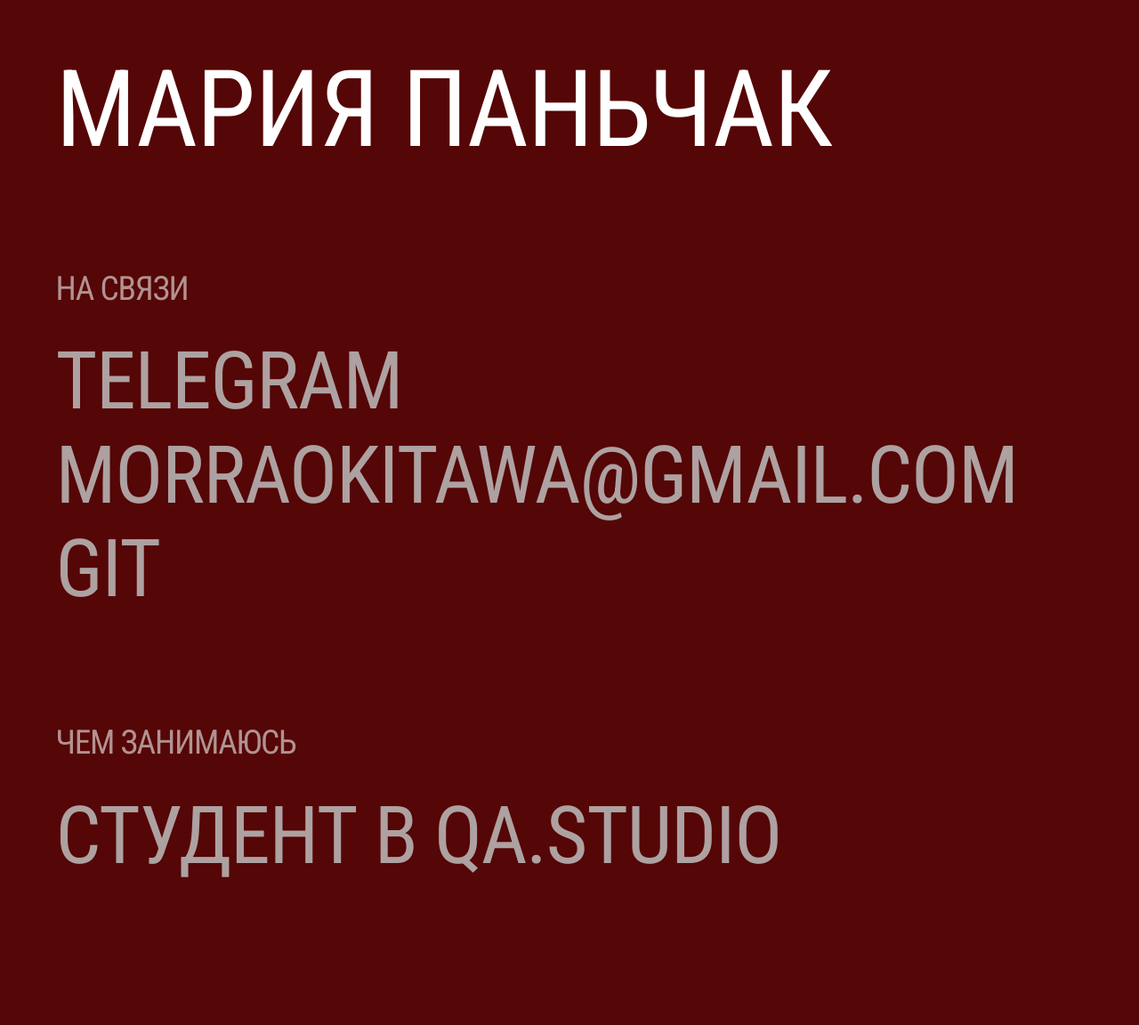
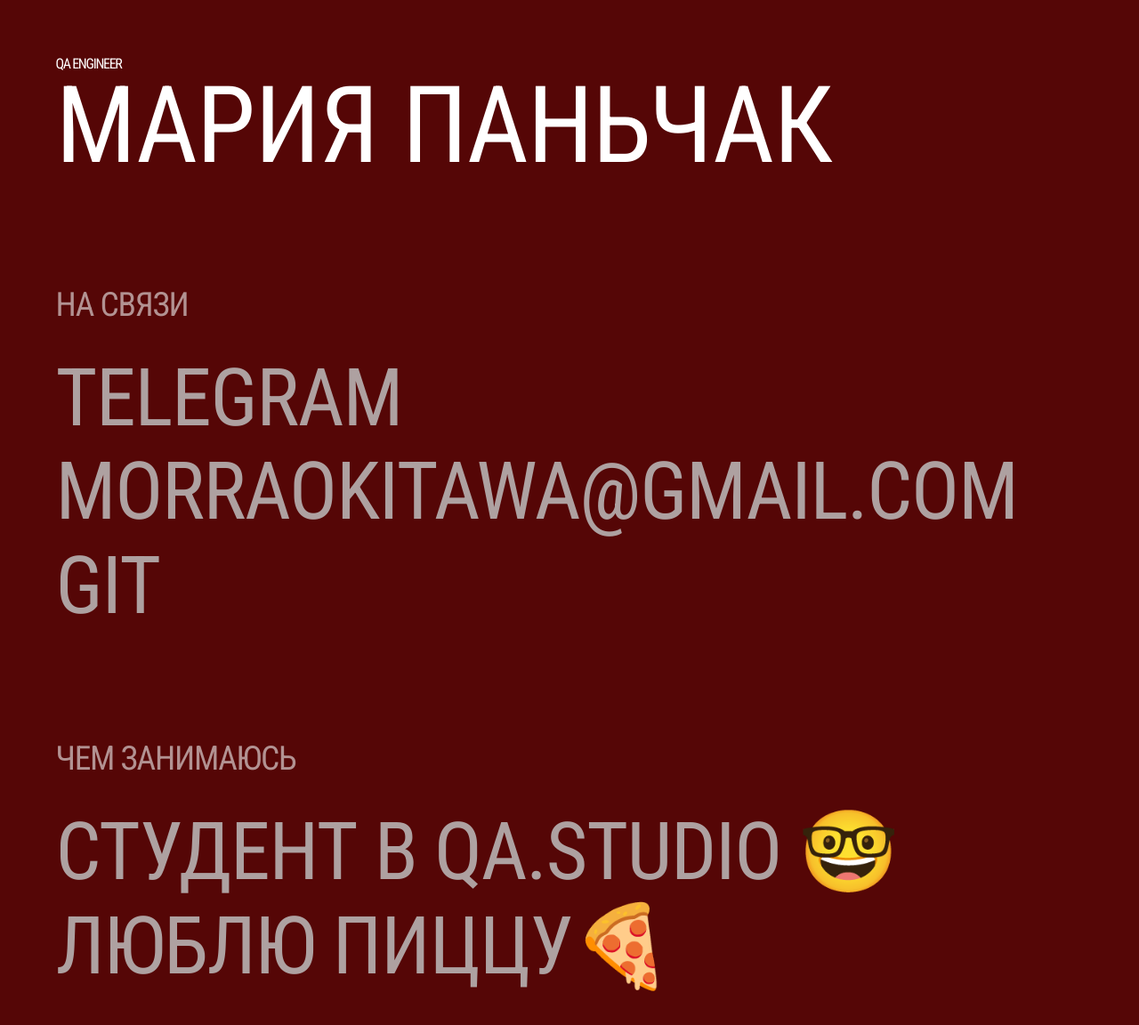
Before and after one commit to MorraOkitawa/mariapunch.github.io, a plain HTML site: page index.html in a window 1280 px wide. Shown: the whole page at 89% size. Before the commit the page ends 1112 px from the top, so only its background shows below. Drawn offline with Linux system fonts and the light colour scheme.

Commit message:
commit message

```diff
--- a/index.html
+++ b/index.html
@@ -27,6 +27,9 @@
     <link rel="stylesheet" href="./style.css" />
   </head>
   <body>
+    <p>QA Engineer
+  </head>
+  <body>
     <div class="name">МАРИЯ ПАНЬЧАК</div>
 
     <div class="block">
@@ -47,9 +50,10 @@
     <div class="block">
       <div class="block-title">чем занимаюсь</div>
       <div class="entry">
-        <a href="https://www.qa.studio/" target="_blank">студент в  qa.studio </a>
+        <a href="https://www.qa.studio/" target="_blank">студент в  qa.studio 🤓</a>
       </div>
       <div class="entry">
+        <a href="https://www.qa.studio/" target="_blank">люблю пиццу🍕</a>
         <a>
     </div>
   </body>
```
